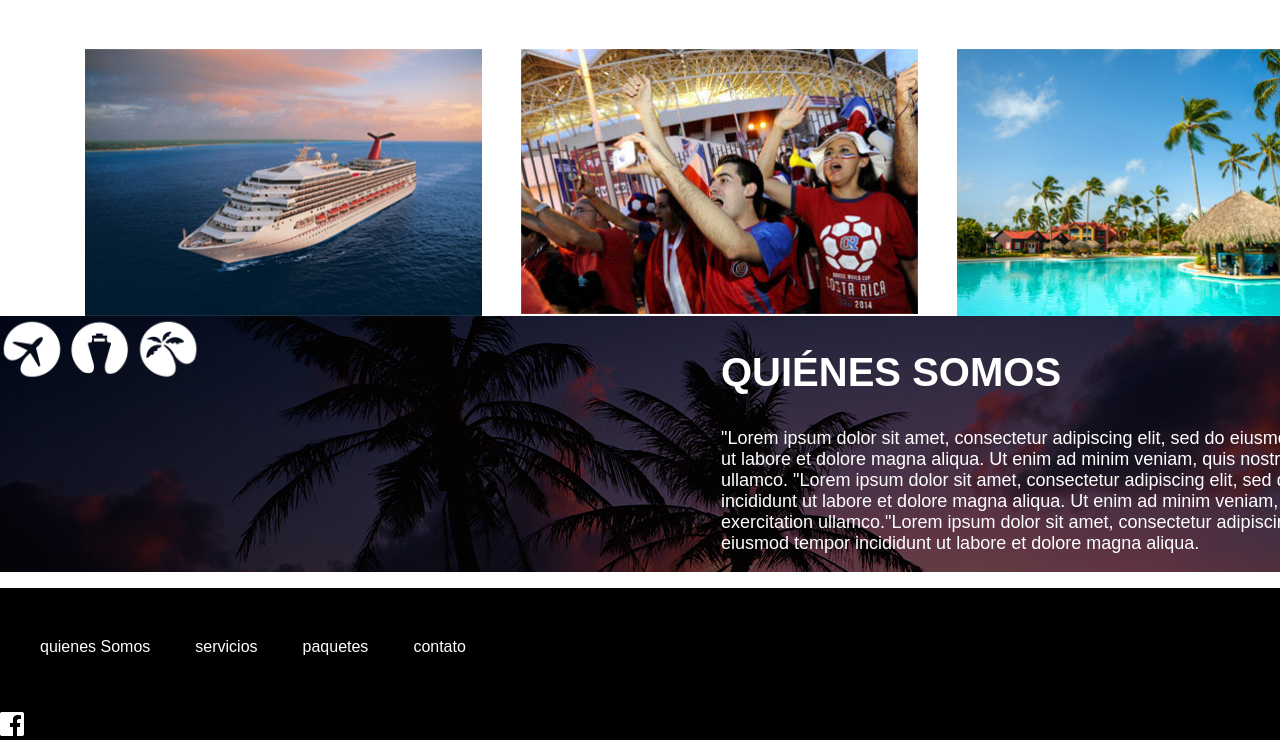
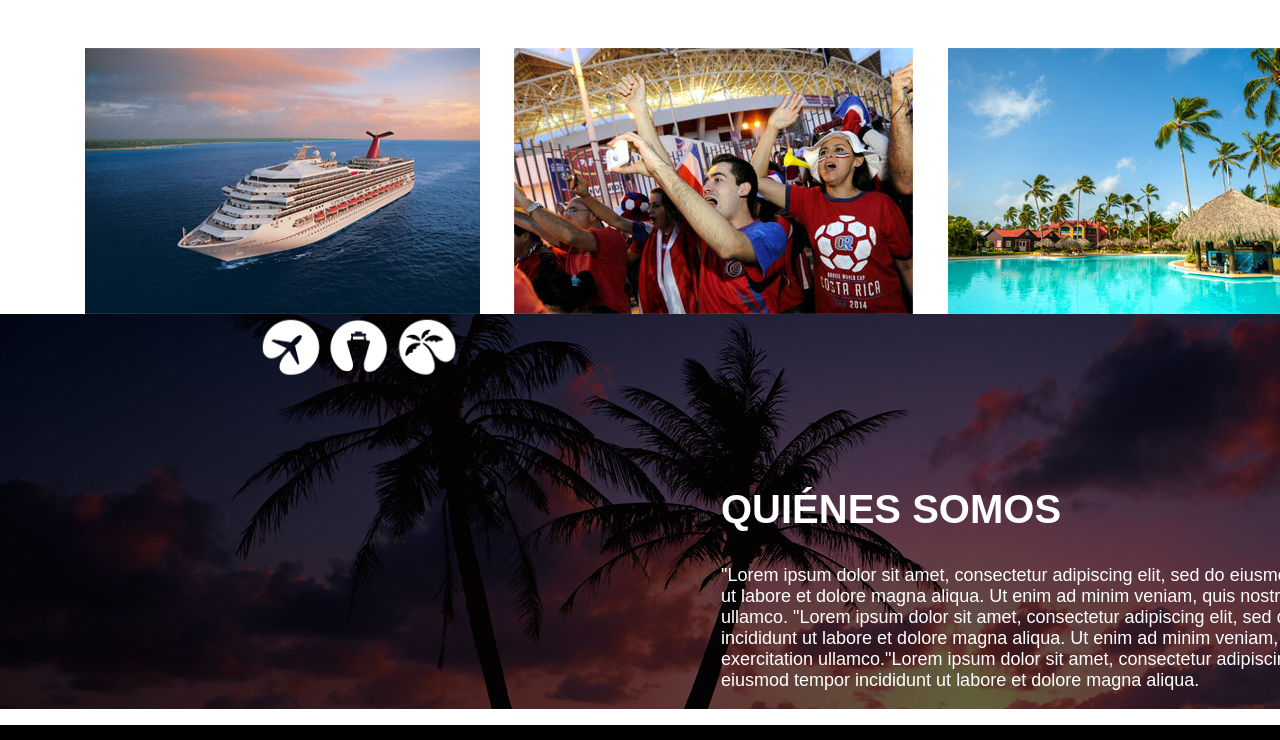
Before and after one commit to Kajoha/travel, a website: page index.html in a window 1280 px wide. Shown: the part 1014-1754 px from the top of the page. Drawn offline with nearby package versions, Linux system fonts and the light colour scheme; files that its build step writes are made by us from their sources.

Commit message:
ediciones

```diff
--- a/sass/styleall/_about.scss
+++ b/sass/styleall/_about.scss
@@ -8,10 +8,13 @@
 
     img {
         width: 203px;
+        display:block;
+        margin:auto;
     }
 }
 
 #paragraph {
+    margin-top: 140px;
     float: left;
     width: 50%;
 }
--- a/sass/styleall/_all.scss
+++ b/sass/styleall/_all.scss
@@ -15,6 +15,7 @@ h2 {
 h3 {
     font-size: 30px;
     text-transform: uppercase;
+    text-align: center;
 }
 
 p {
--- a/sass/styleall/_packages.scss
+++ b/sass/styleall/_packages.scss
@@ -3,12 +3,8 @@
     margin: 0 85px 0 85px;
 }
 
-#unique {
-    margin-top: 52px;
-}
-
 .img{
-	width: 397px;
+	width: 27.5%px;
     float: left;
     margin-top: 52px;
 }
@@ -23,5 +19,5 @@
 }
 
 .img + .img{
-	margin-left: 39px;
+	margin-left: 2.7%;
 }
--- a/sass/styleall/_top.scss
+++ b/sass/styleall/_top.scss
@@ -1,4 +1,5 @@
 #top {
+    width: 100%;
     background-color: #000000;
 }
 
@@ -30,6 +31,7 @@
     }
 
     a {
+        text-transform: uppercase;
         color: #ffffff;
         text-decoration: none;
     }
```
